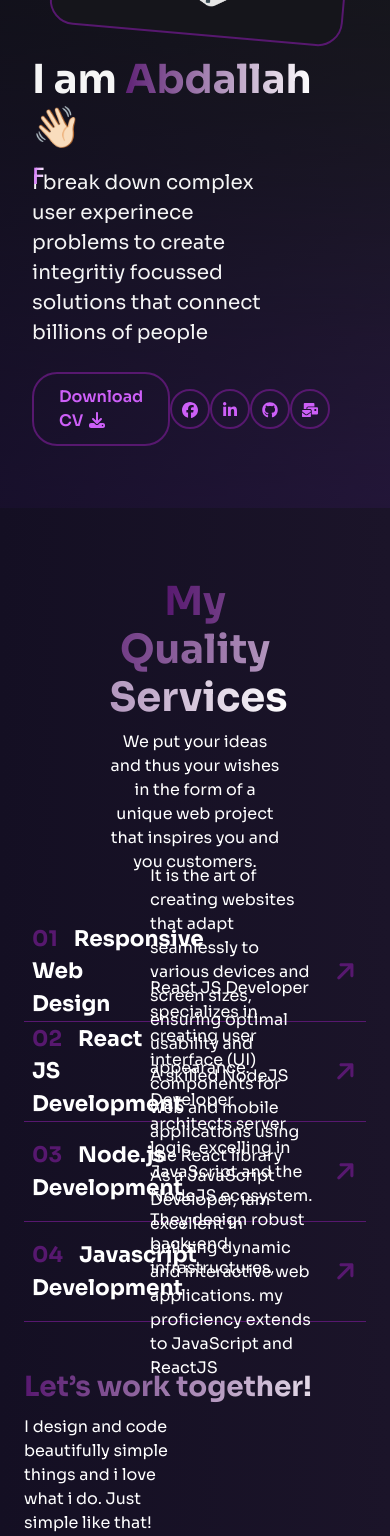
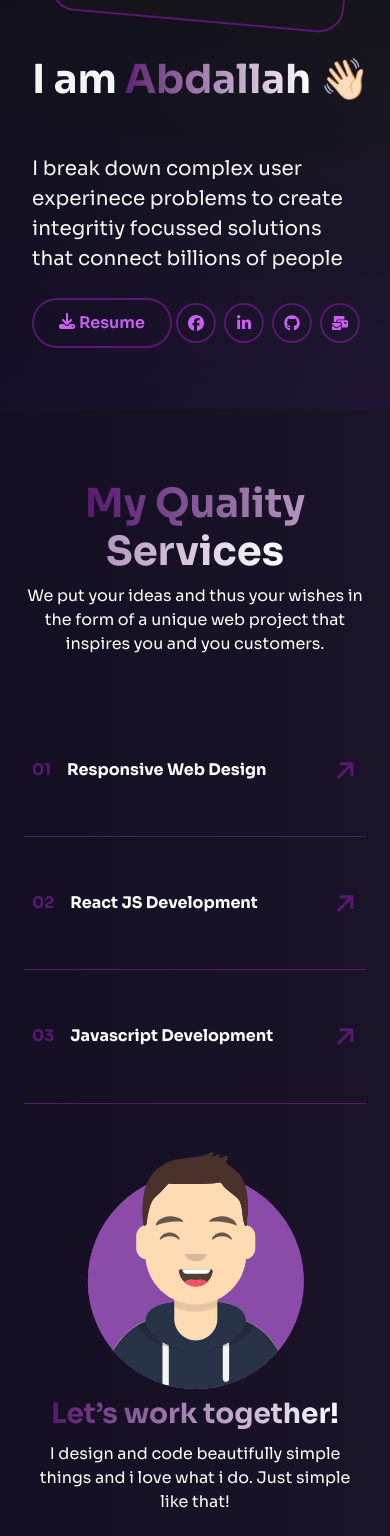
Before and after one commit to abdallah-ahmed222/my-portofolio, a React (Vite) app: page / in a window 390 px wide. Shown: the part 432-1968 px from the top of the page. Built offline with nearby package versions, Linux system fonts and the light colour scheme.

Commit message:
portfolio-2(finish home responsive)

```diff
--- a/src/components/Home/Home.jsx
+++ b/src/components/Home/Home.jsx
@@ -7,6 +7,7 @@ import cv from "../../assets/abdallah_ahmed-cv.pdf";
 import LinksComponent from "../LinksComponent";
 
 function Home() {
+  console.log(100 % +3);
   return (
     <section>
       <Container fluid className="home-section" id="home">
@@ -17,28 +18,36 @@ function Home() {
               md={7}
               className="home-header p-0 ps-3 order-last order-md-first"
             >
-              <h1 className="heading-name fw-bold ps-3 ">
+              <h1 className="heading-name fw-bold ps-3 text-nowrap">
                 I am
-                <span className="main-name"> Abdallah</span>{" "}
-                <span className="wave" role="img" aria-labelledby="wave">
+                <span className="main-name d-inline-block ps-2">
+                  {" "}
+                  Abdallah
+                </span>{" "}
+                <span
+                  className="wave d-inline-block"
+                  role="img"
+                  aria-labelledby="wave"
+                >
                   👋🏻
                 </span>
               </h1>
 
-              <div className="text-start ps-3 pb-2">
+              <div className="text-start text ps-3 pb-2">
                 <Type />
               </div>
-              <p className="ps-3 w-75 fs-5">
+              <p className="ps-3 fs-5">
                 I break down complex user experinece problems to create
                 integritiy focussed solutions that connect billions of people
               </p>
               <div className="links-container w-75 d-flex justify-content-between align-items-center ps-3 pt-2 pe-5">
                 <a
-                  className="links-container_button d-block text-decoration-none"
+                  className="links-container_button d-flex justify-content-center text-decoration-none"
                   download="abdallah_ahmed-cv.pdf"
                   href={cv}
                 >
-                  Download CV <FaDownload className="pb-1 fs-5" />
+                  <FaDownload className="fs-5 pe-1" />
+                  Resume
                 </a>
                 <LinksComponent />
               </div>
@@ -47,14 +56,16 @@ function Home() {
             <Col
               md={5}
               style={{ paddingBottom: 20 }}
-              className="position-relative order-first order-md-last"
+              className="position-relative order-first order-md-last d-flex align-items-center justify-content-center"
             >
-              <div className="ps-5">
+              <div
+                className="ps-5 d-flex justify-content-center"
+                style={{ maxHeight: "90%" }}
+              >
                 <img
                   src={homeLogo}
                   alt="home pic"
                   className="img-fluid home-hero"
-                  style={{ maxHeight: "500px" }}
                 />
               </div>
             </Col>
--- a/src/components/Home/Home2.jsx
+++ b/src/components/Home/Home2.jsx
@@ -14,7 +14,7 @@ function Home2() {
   return (
     <Container fluid className="home-about-section" id="about">
       <Container>
-        <div className="w-50 text-center m-auto mb-5 ">
+        <div className="title-container text-center m-auto mb-5 ">
           <h1 className="heading-name fw-bold text-center ">
             <span className="main-name">My Quality Services</span>
           </h1>
@@ -32,7 +32,7 @@ function Home2() {
             <p className="fw-bold fs-4 test-hover_title text-start m-0">
               <span className="pe-3">01</span>Responsive Web Design
             </p>
-            <p className="w-50 m-0 text-start">
+            <p className="w-50 m-0 text-start d-none d-lg-block">
               It is the art of creating websites that adapt seamlessly to
               various devices and screen sizes, ensuring optimal usability and
               appearance.
@@ -49,7 +49,7 @@ function Home2() {
             <p className="fw-bold fs-4 test-hover_title text-start m-0">
               <span className="pe-3">02</span>React JS Development
             </p>
-            <p className="w-50 m-0 text-start">
+            <p className="w-50 m-0 text-start d-none d-lg-block">
               React JS Developer specializes in creating user interface (UI)
               components for web and mobile applications using the React library
             </p>
@@ -63,26 +63,9 @@ function Home2() {
             className="d-flex align-items-center justify-content-between text-white px-2 text-decoration-none"
           >
             <p className="fw-bold fs-4 test-hover_title text-start m-0">
-              <span className="pe-3">03</span>Node.js Development
+              <span className="pe-3">03</span>Javascript Development
             </p>
-            <p className="w-50 m-0 text-start">
-              A skilled NodeJS Developer architects server logic, excelling in
-              JavaScript and the NodeJS ecosystem. They design robust back-end
-              infrastructures,
-            </p>
-            <span>
-              <FaArrowRight className="fs-2" />
-            </span>
-          </Link>
-          <Link
-            to="/"
-            data-aos="fade-up"
-            className="d-flex align-items-center justify-content-between text-white px-2 text-decoration-none"
-          >
-            <p className="fw-bold fs-4 test-hover_title text-start m-0">
-              <span className="pe-3">04</span>Javascript Development
-            </p>
-            <p className="w-50 m-0 text-start">
+            <p className="w-50 m-0 text-start d-none d-lg-block">
               As a JavaScript Developer, iam excellent in building dynamic and
               interactive web applications. my proficiency extends to JavaScript
               and ReactJS
@@ -94,17 +77,20 @@ function Home2() {
           <div className="tracker"></div>
         </div>
         <Row className="mt-5 align-items-center ">
-          <Col md={8} className="home-about-social text-start">
+          <Col
+            md={8}
+            className="home-about-social text-center text-md-start order-last order-md-first d-flex flex-column align-items-center  align-items-md-start "
+          >
             <h2 className="main-name fs-1 fw-bold">Let’s work together!</h2>
-            <p className="w-50 text-white pt-1">
+            <p className="title-container text-white pt-1">
               I design and code beautifully simple things and i love what i do.
               Just simple like that!
             </p>
-            <div className="links-container w-50 d-flex justify-content-between align-items-center pt-2 pe-5">
+            <div className="links-container w-50 d-flex justify-content-between  align-items-center pt-2">
               <LinksComponent />
             </div>
           </Col>
-          <Col md={4} className="myAvtar p-0">
+          <Col md={4} className="myAvtar p-0 order-first order-md-last mb-2">
             <Tilt>
               <img src={myImg} className="img-fluid" alt="avatar" />
             </Tilt>
--- a/src/components/LinksComponent.jsx
+++ b/src/components/LinksComponent.jsx
@@ -17,7 +17,7 @@ export default function LinksComponent() {
           }
         >
           <Link
-            className="links-container_link text-decoration-none"
+            className="links-container_link text-decoration-none mx-1"
             to={link.to}
             target="blank"
           >
--- a/src/components/Navbar.jsx
+++ b/src/components/Navbar.jsx
@@ -5,8 +5,6 @@ import Container from "react-bootstrap/Container";
 import logo from "../assets/logo.png";
 import Button from "react-bootstrap/Button";
 import { Link, NavLink } from "react-router-dom";
-import OverlayTrigger from "react-bootstrap/OverlayTrigger";
-import Tooltip from "react-bootstrap/Tooltip";
 import { navLinksData } from "../helpers/data";
 
 function NavBar() {
@@ -47,17 +45,8 @@ function NavBar() {
         <Navbar.Collapse id="responsive-navbar-nav">
           <Nav className="ms-auto align-items-center" defaultActiveKey="#home">
             {navLinksData.map((link) => (
-              <OverlayTrigger
+              <NavLink
                 key={link.label}
-                placement="bottom"
-                delay={{ show: 100, hide: 100 }}
-                overlay={
-                  <Tooltip id="button-tooltip" className="fw-bold">
-                    {link.label}
-                  </Tooltip>
-                }
-              >
-                <NavLink
                 to={link.to}
                 target={link.target}
                 className={({ isActive, isPending }) =>
@@ -69,9 +58,8 @@ function NavBar() {
               >
                 {link.label}
               </NavLink>
-              </OverlayTrigger>
             ))}
-            <Nav.Item className="fork-btn p-0 ms-1 d-none d-lg-block">
+            <Nav.Item className="fork-btn p-0 ms-1 d-none d-md-block">
               <Button
                 href="https://www.linkedin.com/in/abdallah-ahmed-783512231/"
                 target="_blank"
--- a/src/style.css
+++ b/src/style.css
@@ -280,8 +280,24 @@ button:focus {
   display: flex;
   flex-direction: column;
   justify-content: center;
+  p {
+    width: 75%;
+    @media (width < 575px) {
+      width: 100%;
+    }
+  }
+  .text {
+    height: auto;
+    @media (width < 757px) {
+      height: 2.6rem;
+    }
+  }
 }
-
+.links-container {
+  @media (width < 991px) {
+    width: 100% !important;
+  }
+}
 .home-section {
   overflow: hidden;
   position: relative;
@@ -325,7 +341,7 @@ button:focus {
   border-radius: 50%;
   border: 2px solid #57186f;
   color: #cd5ff8;
-  transition: 0.7s;
+  transition: 0.9s;
   &:hover,
   &:focus {
     box-shadow: inset 0 0 0 2em #57186f;
@@ -370,6 +386,10 @@ button:focus {
   border-radius: 25px;
   transform: rotate(5deg);
   transition: 0.2s;
+  max-height: 500px;
+  @media (width < 768px) {
+    max-height: 300px;
+  }
   &:hover {
     border-color: #712c8c;
     transform: rotate(0deg);
@@ -425,6 +445,12 @@ button:focus {
   padding-top: 70px !important;
 }
 
+.title-container {
+  width: 50%;
+  @media (width < 992px) {
+    width: 100%;
+  }
+}
 .home-about-description {
   color: white !important;
   padding-top: 100px !important;
@@ -458,12 +484,16 @@ button:focus {
   height: 400px;
   .test-hover_title {
     width: 30%;
+    @media (width < 991px) {
+      font-size: 1rem !important;
+      width: 90%;
+    }
   }
 }
 .tracker {
   position: absolute;
   width: 100%;
-  height: calc(100% / 4);
+  height: calc(100% / 3);
   z-index: -1;
   background-image: linear-gradient(to right, #57186f, #2a1454);
   left: 0;
@@ -473,7 +503,7 @@ button:focus {
 }
 .test-hover a {
   display: block;
-  height: calc(100% / 4);
+  height: calc(100% / 3);
   border-bottom: 1px solid #57186f;
   transition: 0.5s;
   &:hover {
@@ -511,7 +541,7 @@ button:focus {
     transform: rotate(-45deg);
   }
   &:hover ~ .tracker {
-    top: 25%;
+    top: 33.3333333333333%;
     display: block;
   }
   &:hover span,
@@ -532,7 +562,7 @@ button:focus {
     transform: rotate(-45deg);
   }
   &:hover ~ .tracker {
-    top: 50%;
+    top: 66.6666666666666%;
     display: block;
   }
   &:hover span,
@@ -543,27 +573,7 @@ button:focus {
     transform: rotate(0deg);
   }
 }
-.test-hover a:nth-child(4) {
-  span svg,
-  span {
-    transition: 0.5s;
-    color: #57186f;
-  }
-  span svg {
-    transform: rotate(-45deg);
-  }
-  &:hover ~ .tracker {
-    top: 75%;
-    display: block;
-  }
-  &:hover span,
-  &:hover span svg {
-    color: white;
-  }
-  &:hover span svg {
-    transform: rotate(0deg);
-  }
-}
+
 .home-social-icons::before {
   content: "";
   position: absolute;
```
Lines whose indentation alone changed are shown as unchanged.
